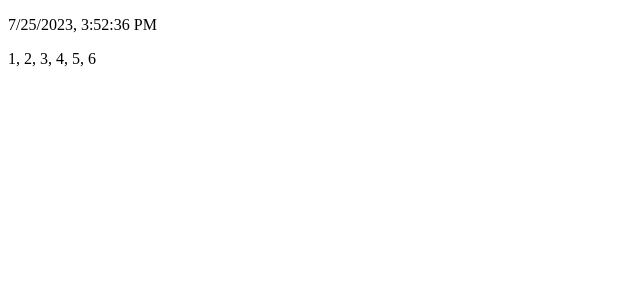
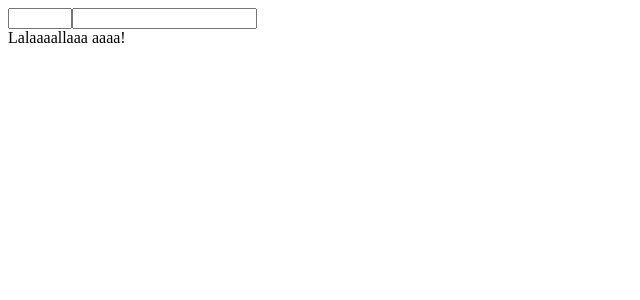
Before and after one commit to jakubhfake/megak-react-app, a React (Create React App) app: page / in a window 1280 px wide. Shown: the top 300 px of the page, without its empty margins (0-640 px from the left). Built offline with nearby package versions, Linux system fonts and the light colour scheme.

Commit message:
use html attributes

```diff
--- a/src/App.js
+++ b/src/App.js
@@ -1,11 +1,10 @@
 import React from 'react';
 import './App.css';
-import {ClockFun} from "./ClockFun";
-import {NumberList} from "./NumberList";
 
 export const App = props => (
     <>
-        <ClockFun/>
-        <NumberList/>
+        <input type={'number'} min={0} max={100} required/>
+        <input type={'text'}/>
+        <div>Lalaaaallaaa aaaa!</div>
     </>
 );
```
